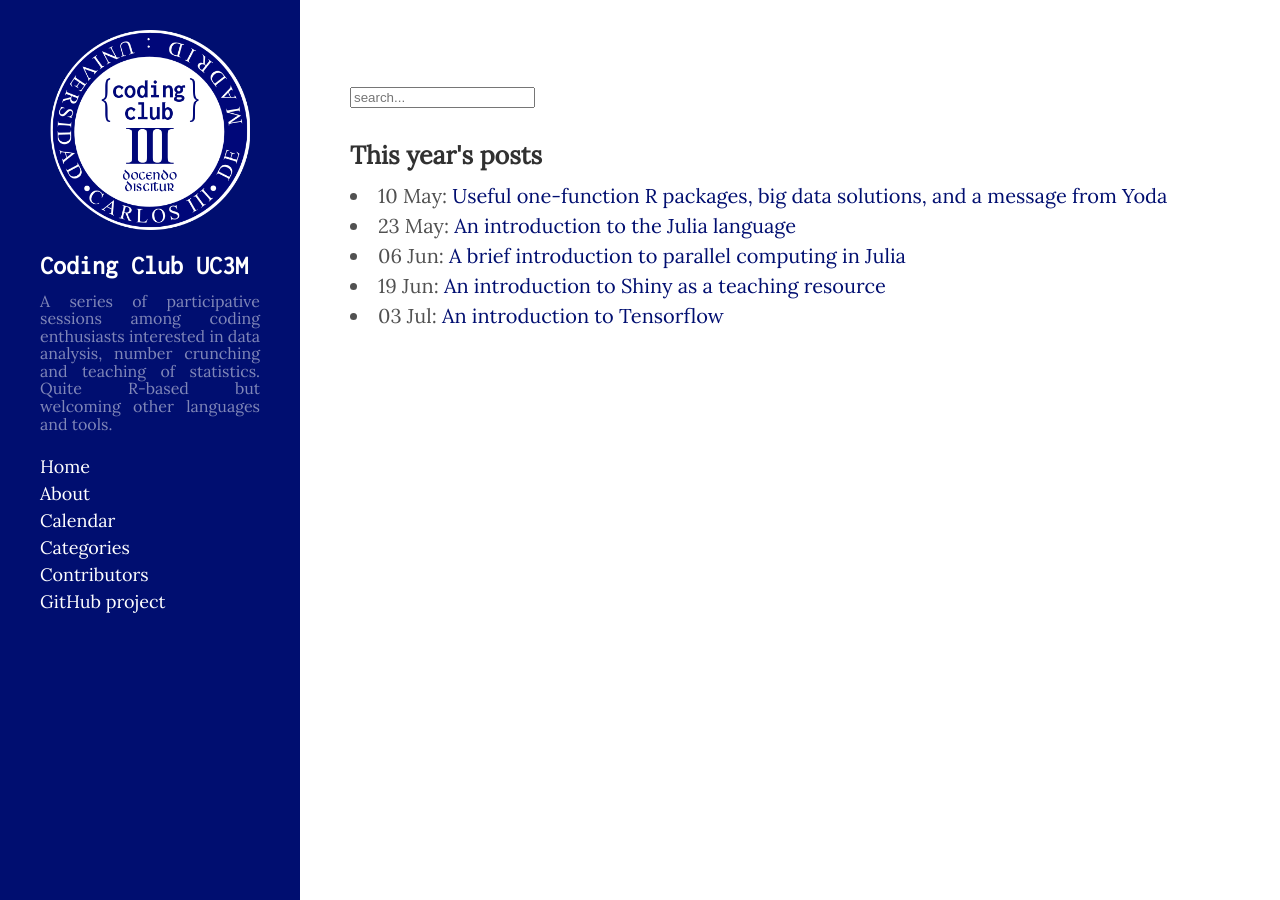
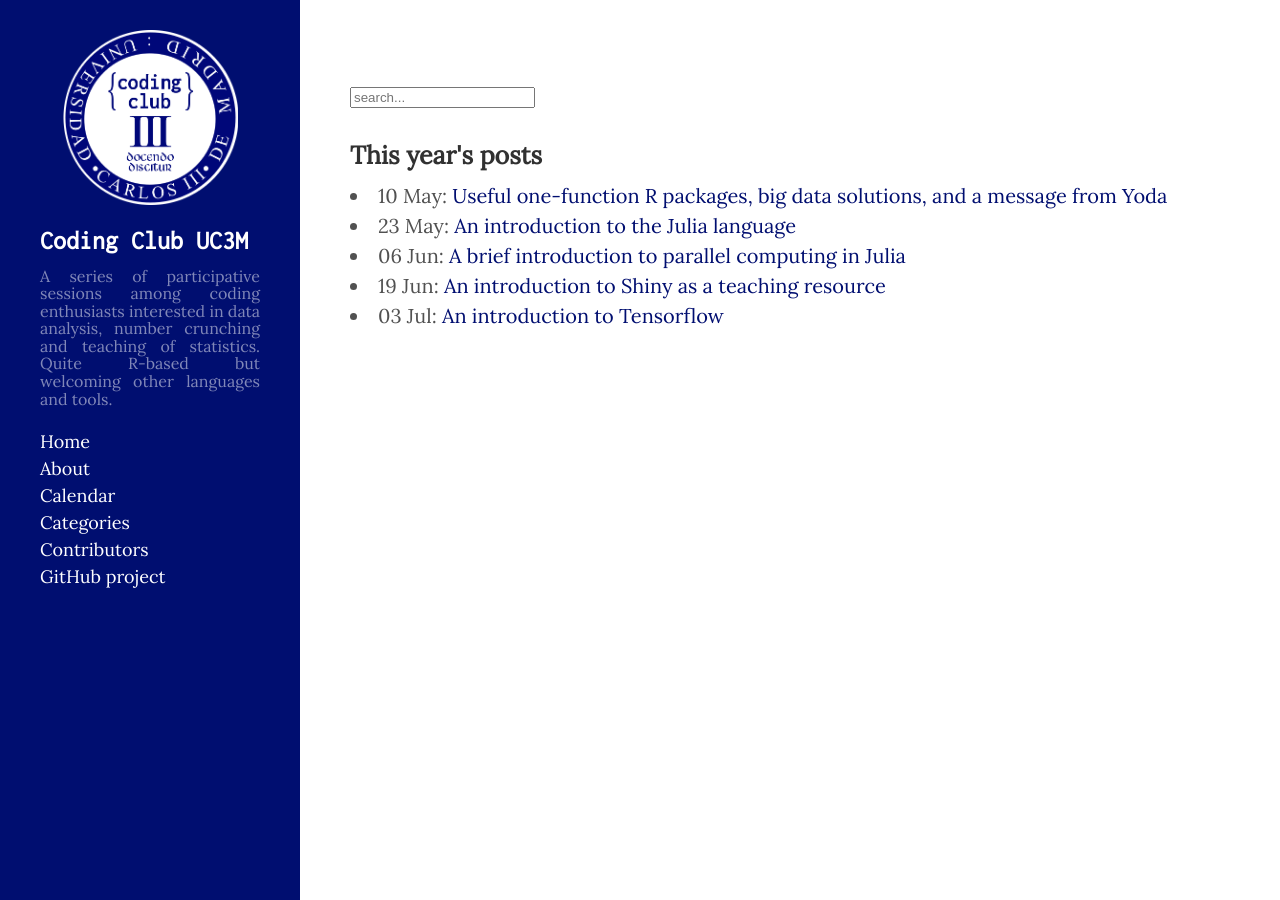
Before and after one commit to CodingClubUC3M/codingclubuc3m.github.io, a Jekyll site: the page built from index.md, in a window 1280 px wide. Built offline with Jekyll 4.4.1, drawn with Linux system fonts in a browser that asks for light colours; comment, search, counter and statistics services are not loaded.

```diff
--- a/public/css/hyde.css
+++ b/public/css/hyde.css
@@ -88,7 +88,7 @@
 
 .sidebar .sidebar-about img{
  margin: 0 auto;
- max-width: 200px;
+ max-width: 175px;
 }
 
 .sidebar .sidebar-about h1{
```
